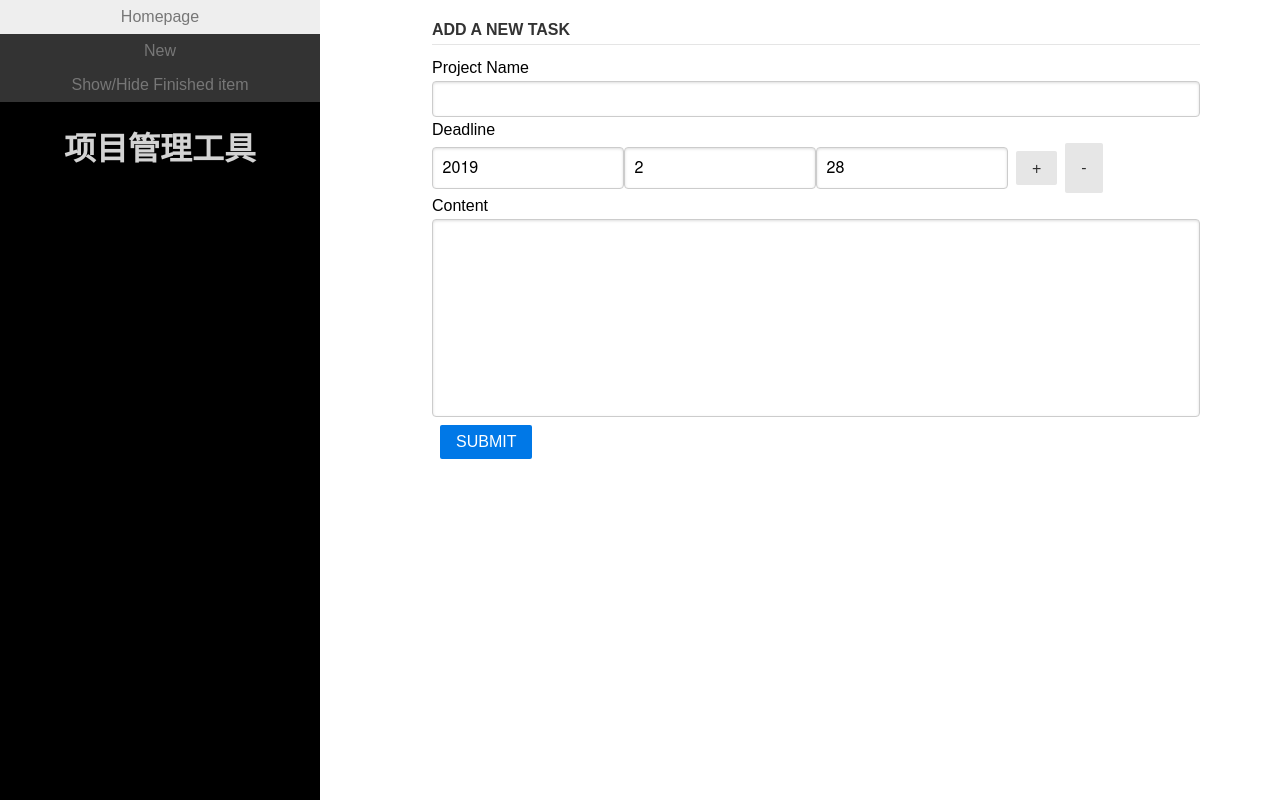
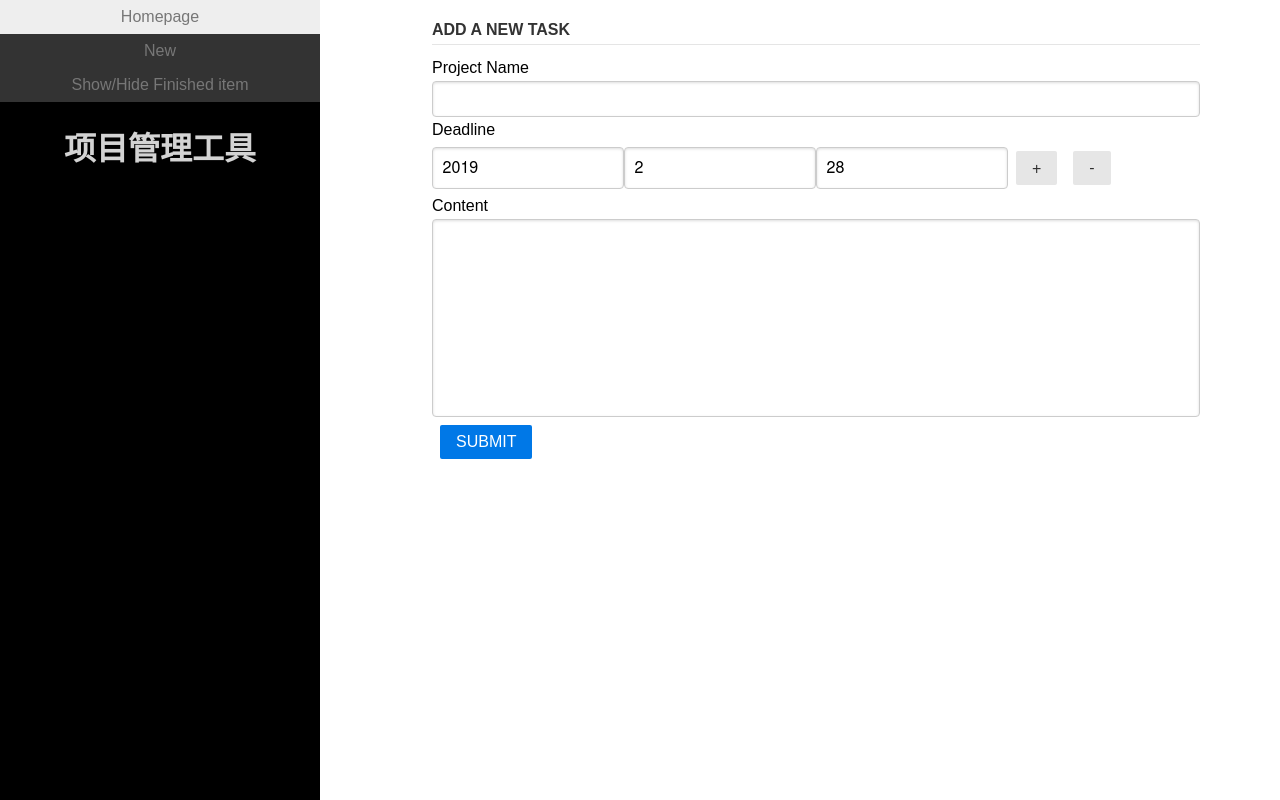
Before and after one commit to Curt-H/projectmanager, a Flask app: template flasky/app/templates/task_new.html in a window 1280 px wide. Run offline with Flask 2, Linux system fonts and the light colour scheme; the template is opened without the code that fills it, so the values that code supplies are empty.

Commit message:
Feat(new page): Date Change Button
Change +/- buttons css make them the same

```diff
--- a/flasky/app/static/css/index.css
+++ b/flasky/app/static/css/index.css
@@ -38,3 +38,7 @@
 #id-add-day {
     margin: 0.5rem;
 }
+
+.adbtn {
+    margin: 0.5rem;
+}
--- a/flasky/app/static/js/new.js
+++ b/flasky/app/static/js/new.js
@@ -23,8 +23,8 @@ let bindDayAddClick = function () {
 
 }
 let bindDayDecClick = function () {
-    let addBtn = e('#id-dec-day')
-    addBtn.addEventListener('click', function (t) {
+    let decBtn = e('#id-dec-day')
+    decBtn.addEventListener('click', function (t) {
         let day = e('#id-day')
         day.value = parseInt(day.value) - 1
     })
@@ -50,6 +50,7 @@ let __main = function () {
     getDate()
     bindProjectClick()
     bindDayAddClick()
+    bindDayDecClick()
 }
 
 
--- a/flasky/app/templates/task_new.html
+++ b/flasky/app/templates/task_new.html
@@ -28,8 +28,8 @@
                 <input id='id-month' class="pure-input-1-4" name="month" type="text" placeholder="MONTH"
                        autocomplete="off">
                 <input id='id-day' class="pure-input-1-4" name="day" type="text" placeholder="DAY" autocomplete="off">
-                <button id="id-add-day" class="pure-button" type="button">+</button>
-                <button id="id-dec-day" class="pure-button" type="button">-</button>
+                <button id="id-add-day" class="pure-button adbtn" type="button">+</button>
+                <button id="id-dec-day" class="pure-button adbtn" type="button">-</button>
             </div>
             <label for="id-content">Content</label>
             <textarea id='id-content' class="pure-input-1" name="content" autocomplete="off" rows="10"></textarea>
```
